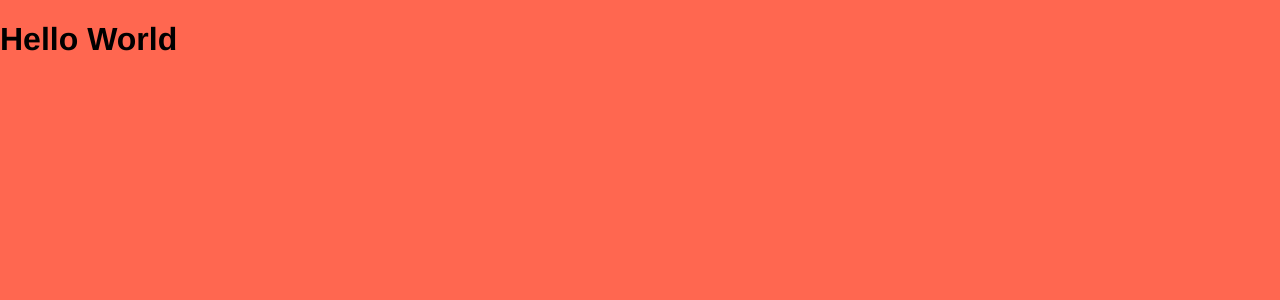
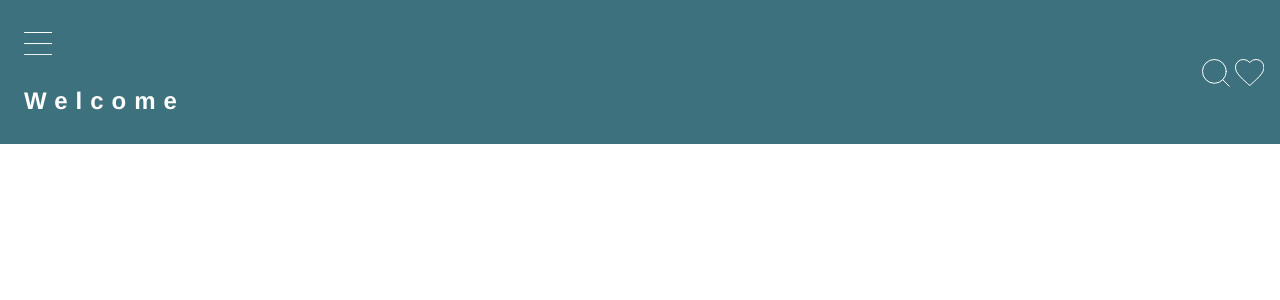
Before and after one commit to MaliScheuer/capstone-project, a React (Create React App) app: page / in a window 1280 px wide. Shown: the top 300 px of the page. Built offline with nearby package versions, Linux system fonts and the light colour scheme.

Commit message:
added header icons & h1

```diff
--- a/src/App.js
+++ b/src/App.js
@@ -1,10 +1,10 @@
-
+import Header from './components/Header'
 
 
 function App() {
   return (
     <div className="App">
-      <h1>Hello World</h1>
+      <Header headline='Welcome'></Header>
     </div>
   );
 }
--- a/src/GlobalStyles.js
+++ b/src/GlobalStyles.js
@@ -10,8 +10,13 @@ export default createGlobalStyle`
 
 body{
     margin: 0;
-    background: var(--red);
 
+
+}
+
+h1, h2, h3, h4 {
+
+    margin: 0;
 }
 
 :root{
--- /dev/null
+++ b/src/components/Header.js
@@ -0,0 +1,57 @@
+import styled from 'styled-components';
+
+export default function Header({ headline }) {
+
+    return (
+        <Wrapper>
+
+            <svg xmlns="http://www.w3.org/2000/svg" width="28.25" height="23.101" viewBox="0 0 28.25 23.101">
+                <g id="Icon_feather-menu" data-name="Icon feather-menu" transform="translate(-4 -8.5)">
+                    <path id="Pfad_19" data-name="Pfad 19" d="M4.5,18H31.75" transform="translate(0 2.051)" fill="none" stroke="#fff" stroke-linecap="round" stroke-linejoin="round" stroke-width="1" />
+                    <path id="Pfad_20" data-name="Pfad 20" d="M4.5,9H31.75" fill="none" stroke="#fff" stroke-linecap="round" stroke-linejoin="round" stroke-width="1" />
+                    <path id="Pfad_21" data-name="Pfad 21" d="M4.5,27H31.75" transform="translate(0 4.101)" fill="none" stroke="#fff" stroke-linecap="round" stroke-linejoin="round" stroke-width="1" />
+                </g>
+            </svg>
+            <IconsWrapper>
+                <svg xmlns="http://www.w3.org/2000/svg" width="27.982" height="27.982" viewBox="0 0 27.982 27.982">
+                    <g id="Icon_feather-search" data-name="Icon feather-search" transform="translate(-4 -4)">
+                        <path id="Pfad_23" data-name="Pfad 23" d="M28.3,16.4A11.9,11.9,0,1,1,16.4,4.5,11.9,11.9,0,0,1,28.3,16.4Z" transform="translate(0 0)" fill="none" stroke="#fff" stroke-linecap="round" stroke-linejoin="round" stroke-width="1" />
+                        <path id="Pfad_24" data-name="Pfad 24" d="M31.446,31.446l-6.471-6.471" transform="translate(-0.171 -0.171)" fill="none" stroke="#fff" stroke-linecap="round" stroke-linejoin="round" stroke-width="1" />
+                    </g>
+                </svg>
+                <svg xmlns="http://www.w3.org/2000/svg" width="29.395" height="27.228" viewBox="0 0 29.395 27.228">
+                    <path id="Icon_material-favorite" data-name="Icon material-favorite" d="M17.2,30.553l-2.059-1.874C7.827,22.048,3,17.675,3,12.309A7.733,7.733,0,0,1,10.809,4.5,8.5,8.5,0,0,1,17.2,7.467,8.5,8.5,0,0,1,23.587,4.5,7.733,7.733,0,0,1,31.4,12.309c0,5.367-4.827,9.74-12.139,16.384Z" transform="translate(-2.5 -4)" fill="rgba(61,113,125,0.01)" stroke="#fff" stroke-width="1" />
+                </svg>
+            </IconsWrapper>
+
+            <h1>{headline}</h1>
+
+
+
+
+        </Wrapper>
+    )
+
+}
+
+const Wrapper = styled.section`
+background-color: var(--petrol);
+height: 9rem;
+padding-top: 2rem;
+padding-left: 1.5rem;
+color: white;
+
+h1{
+    letter-spacing: 0.5rem;
+
+}
+
+`
+
+const IconsWrapper = styled.div`
+display: flex;
+justify-content: flex-end;
+gap: 0.3rem;
+padding-right: 1rem;
+
+`
```
Also changed, not shown: src/logo.svg (deleted).
